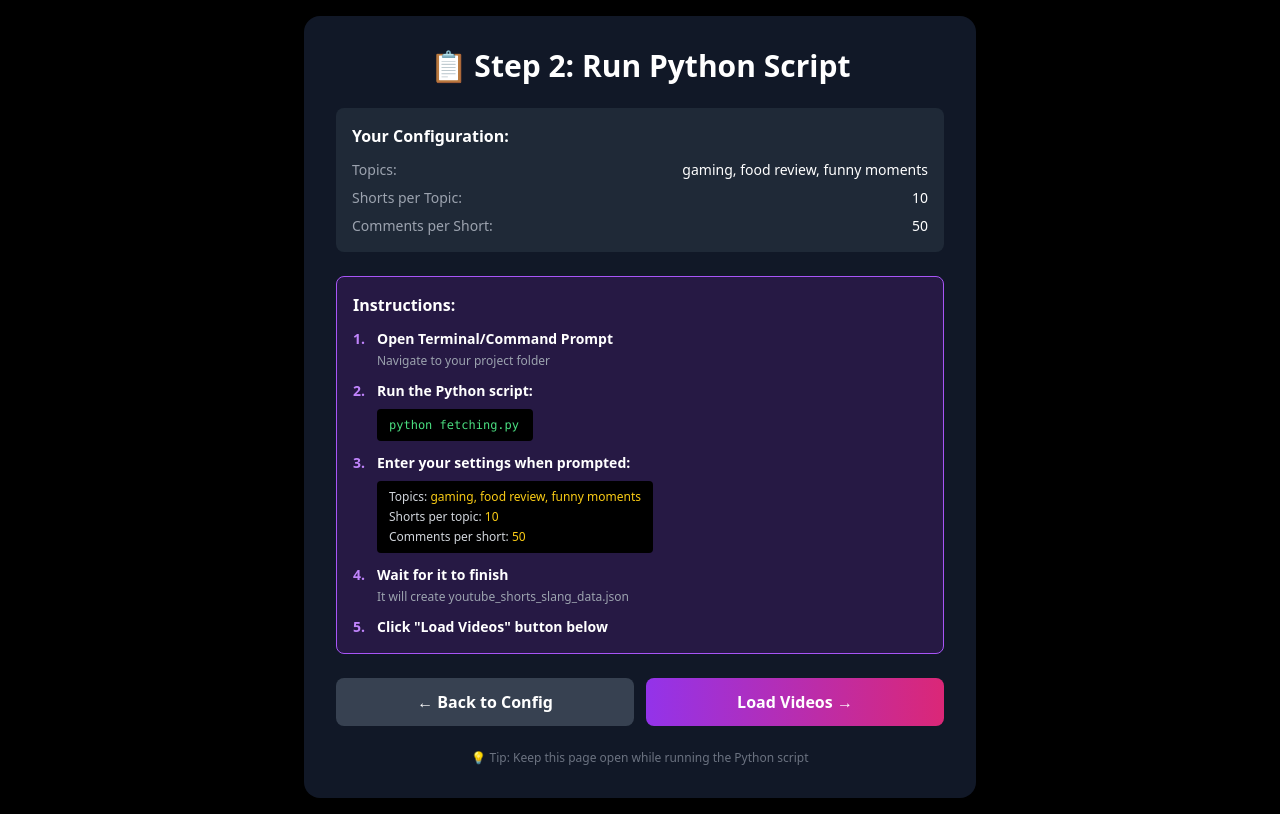
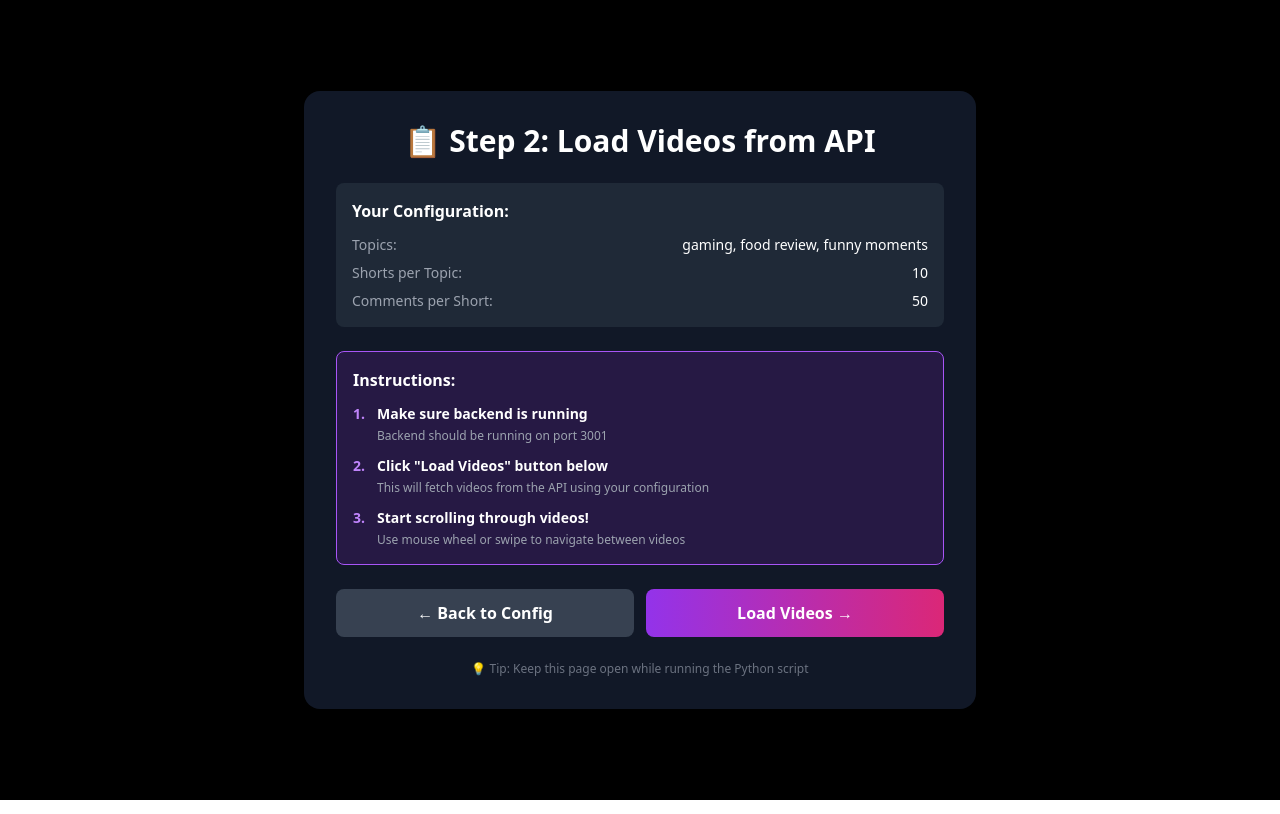
Before and after one commit to charlie-brunold/brainrotDuolingo, a React (Create React App) app: page / in a window 1280 px wide. Both pictures are taken after a click on the button "Start Fetching Videos". Built offline with nearby package versions, Linux system fonts and the light colour scheme.

Commit message:
connect custom topics to backend

```diff
--- a/src/App.js
+++ b/src/App.js
@@ -18,17 +18,32 @@ function App() {
     setShowHomePage(false);
   };
 
-  // Handle when user has run Python and wants to load the JSON
-  const handleLoadData = () => {
-    // Import the JSON file that Python created
-    import('./youtube_shorts_slang_data.json')
-      .then(data => {
-        setShortsData(data.default);
-      })
-      .catch(err => {
-        console.error('❌ Could not load JSON file:', err);
-        alert('Could not find youtube_shorts_slang_data.json. Make sure you ran the Python script first!');
+  // Handle when user wants to load data from API
+  const handleLoadData = async () => {
+    try {
+      console.log('🔄 Loading data from API with user config:', userConfig);
+      const response = await fetch('http://localhost:3001/api/videos', {
+        method: 'POST',
+        headers: {
+          'Content-Type': 'application/json',
+        },
+        body: JSON.stringify({
+          topics: userConfig.topics || [],
+          custom_slang: userConfig.custom_slang || [],
+          shorts_per_topic: userConfig.shorts_per_topic || 10,
+          comments_per_short: userConfig.comments_per_short || 50
+        })
       });
+      if (!response.ok) {
+        throw new Error(`API error: ${response.status}`);
+      }
+      const data = await response.json();
+      console.log('✅ Loaded data from API:', data);
+      setShortsData(data);
+    } catch (err) {
+      console.error('❌ Could not load data from API:', err);
+      alert('Could not connect to backend API. Make sure the backend is running on port 3001!');
+    }
   };
 
   // Show homepage
@@ -42,7 +57,7 @@ function App() {
       <div className="min-h-screen w-full bg-black flex items-center justify-center p-4">
         <div className="max-w-2xl w-full bg-gray-900 rounded-2xl p-8">
           <h1 className="text-3xl font-bold text-white mb-6 text-center">
-            📋 Step 2: Run Python Script
+            📋 Step 2: Load Videos from API
           </h1>
 
           <div className="space-y-6">
@@ -52,21 +67,21 @@ function App() {
               <div className="space-y-2 text-sm">
                 <div className="flex justify-between">
                   <span className="text-gray-400">Topics:</span>
-                  <span className="text-white">{userConfig.topics.join(', ')}</span>
+                  <span className="text-white">{userConfig.topics ? userConfig.topics.join(', ') : 'None'}</span>
                 </div>
-                {userConfig.customSlang.length > 0 && (
+                {userConfig.custom_slang && userConfig.custom_slang.length > 0 && (
                   <div className="flex justify-between">
                     <span className="text-gray-400">Custom Slang:</span>
-                    <span className="text-white">{userConfig.customSlang.join(', ')}</span>
+                    <span className="text-white">{userConfig.custom_slang.join(', ')}</span>
                   </div>
                 )}
                 <div className="flex justify-between">
                   <span className="text-gray-400">Shorts per Topic:</span>
-                  <span className="text-white">{userConfig.shortsPerTopic}</span>
+                  <span className="text-white">{userConfig.shorts_per_topic}</span>
                 </div>
                 <div className="flex justify-between">
                   <span className="text-gray-400">Comments per Short:</span>
-                  <span className="text-white">{userConfig.commentsPerShort}</span>
+                  <span className="text-white">{userConfig.comments_per_short}</span>
                 </div>
               </div>
             </div>
@@ -78,44 +93,22 @@ function App() {
                 <li className="flex gap-3">
                   <span className="text-purple-400 font-bold">1.</span>
                   <div>
-                    <div className="font-semibold text-white">Open Terminal/Command Prompt</div>
-                    <div className="text-gray-400 text-xs mt-1">Navigate to your project folder</div>
+                    <div className="font-semibold text-white">Make sure backend is running</div>
+                    <div className="text-gray-400 text-xs mt-1">Backend should be running on port 3001</div>
                   </div>
                 </li>
                 <li className="flex gap-3">
                   <span className="text-purple-400 font-bold">2.</span>
                   <div>
-                    <div className="font-semibold text-white">Run the Python script:</div>
-                    <code className="block bg-black text-green-400 px-3 py-2 rounded mt-2 text-xs">
-                      python fetching.py
-                    </code>
+                    <div className="font-semibold text-white">Click "Load Videos" button below</div>
+                    <div className="text-gray-400 text-xs mt-1">This will fetch videos from the API using your configuration</div>
                   </div>
                 </li>
                 <li className="flex gap-3">
                   <span className="text-purple-400 font-bold">3.</span>
                   <div>
-                    <div className="font-semibold text-white">Enter your settings when prompted:</div>
-                    <div className="bg-black text-gray-300 px-3 py-2 rounded mt-2 text-xs space-y-1">
-                      <div>Topics: <span className="text-yellow-400">{userConfig.topics.join(', ')}</span></div>
-                      {userConfig.customSlang.length > 0 && (
-                        <div>Custom slang: <span className="text-yellow-400">{userConfig.customSlang.join(', ')}</span></div>
-                      )}
-                      <div>Shorts per topic: <span className="text-yellow-400">{userConfig.shortsPerTopic}</span></div>
-                      <div>Comments per short: <span className="text-yellow-400">{userConfig.commentsPerShort}</span></div>
-                    </div>
-                  </div>
-                </li>
-                <li className="flex gap-3">
-                  <span className="text-purple-400 font-bold">4.</span>
-                  <div>
-                    <div className="font-semibold text-white">Wait for it to finish</div>
-                    <div className="text-gray-400 text-xs mt-1">It will create youtube_shorts_slang_data.json</div>
-                  </div>
-                </li>
-                <li className="flex gap-3">
-                  <span className="text-purple-400 font-bold">5.</span>
-                  <div>
-                    <div className="font-semibold text-white">Click "Load Videos" button below</div>
+                    <div className="font-semibold text-white">Start scrolling through videos!</div>
+                    <div className="text-gray-400 text-xs mt-1">Use mouse wheel or swipe to navigate between videos</div>
                   </div>
                 </li>
               </ol>
--- a/src/Homepage.jsx
+++ b/src/Homepage.jsx
@@ -52,15 +52,14 @@ export default function HomePage({ onStartFetching }) {
 
   // Start fetching
   const handleStart = () => {
-    alert('Button clicked!'); // Test if button works at all
 
     const finalTopics = topics.length > 0 ? topics : defaultTopics;
 
     const config = {
       topics: finalTopics,
-      customSlang: customSlang,
-      shortsPerTopic: shortsPerTopic,
-      commentsPerShort: commentsPerShort
+      custom_slang: customSlang || [],       // rename to match backend param
+      shorts_per_topic: shortsPerTopic,
+      comments_per_short: commentsPerShort
     };
 
     console.log('🚀 Starting with config:', config);
```
Also changed, not shown: 2 other files (tests, documents, lock files or other folders).
